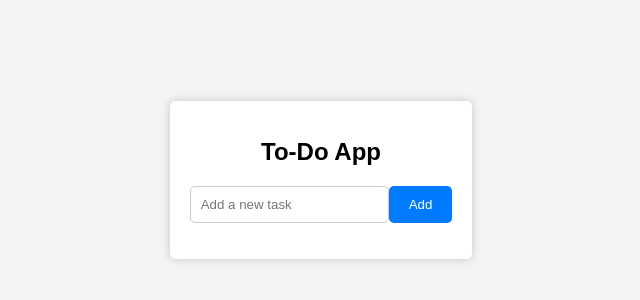
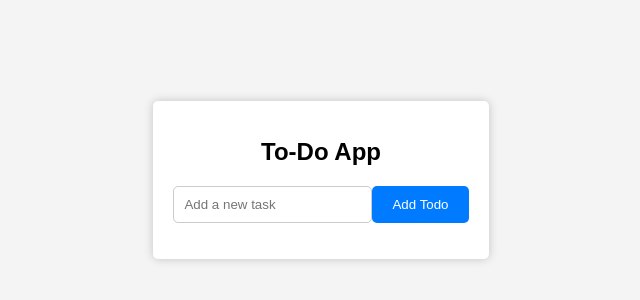
Before and after one commit to PeterMichael28/todo-app, a plain HTML site: page index.html in a window 1280 px wide. Shown: the part 220-520 px from the top of the page, without its empty margins (319-959 px from the left). Drawn offline with Linux system fonts and the light colour scheme.

Commit message:
button text chaged

```diff
--- a/index.html
+++ b/index.html
@@ -11,7 +11,7 @@
         <h1>To-Do App</h1>
         <div class="input-container">
             <input type="text" id="task" placeholder="Add a new task">
-            <button id="add">Add</button>
+            <button id="add">Add Todo</button>
         </div>
         <ul id="todo-list">
             <!-- To-do items will be added here dynamically -->
```
